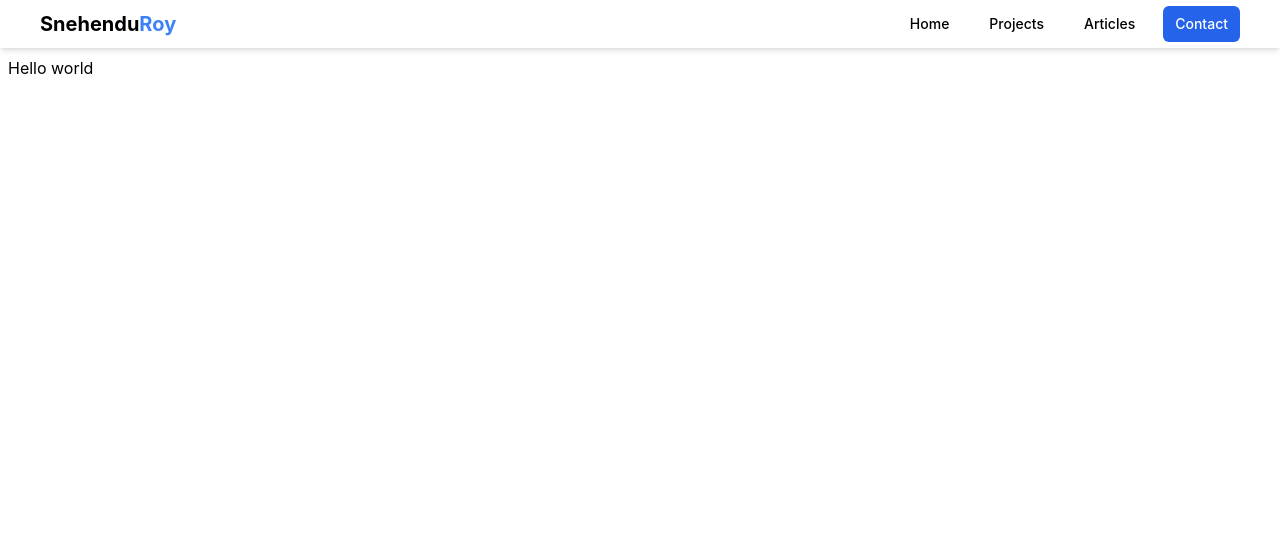
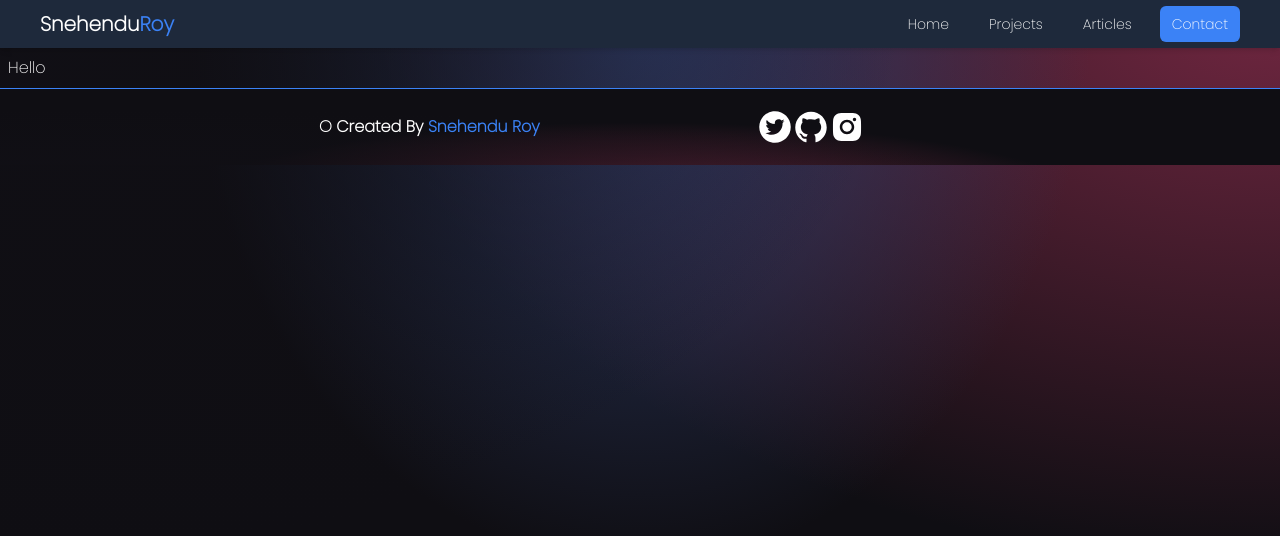
Before and after one commit to snehendu098/blog-next, a Next.js app: page /articles in a window 1280 px wide. Shown: the top 536 px of the page. Built offline with nearby package versions, Linux system fonts and the light colour scheme.

Commit message:
homepage done

```diff
--- /dev/null
+++ b/components/Footer.jsx
@@ -0,0 +1,35 @@
+import Link from "next/link";
+import React from "react";
+import {
+  AiFillGithub,
+  AiFillTwitterCircle,
+  AiFillInstagram,
+} from "react-icons/ai";
+
+const Footer = () => {
+  return (
+    <div className="p-2 w-full bg-slate-800 gradient-bg-footer bottom-0 font-bold border-t border-blue-500 flex items-center justify-center relative">
+      <div className="w-1/2 text-center smx:text-sm">
+        &#169; Created By{" "}
+        <Link href={"/"}>
+          <span className="text-blue-500 cursor-pointer">Snehendu Roy</span>
+        </Link>
+      </div>
+      <div className="w-1/3">
+        <div className="flex p-3 text-4xl mdx:p-5">
+          <div className="hover:text-blue-500 cursor-pointer">
+            <AiFillTwitterCircle />
+          </div>
+          <div className="hover:text-slate-900 cursor-pointer">
+            <AiFillGithub />
+          </div>
+          <div className="hover:text-red-600 cursor-pointer">
+            <AiFillInstagram />
+          </div>
+        </div>
+      </div>
+    </div>
+  );
+};
+
+export default Footer;
--- a/components/Header.jsx
+++ b/components/Header.jsx
@@ -7,27 +7,29 @@ const Header = () => {
   const [isOpen, setIsOpen] = useState(false);
   return (
     <div>
-      <nav className="shadow-md sticky w-full z-10 bg-white">
+      <nav className="shadow-md sticky w-full z-10 bg-slate-800">
         <div className="w-full">
           <div className="flex items-center h-12 w-full">
             <div className="flex items-center  mx-10  justify-between w-full">
               <div className="flex justify-center items-center flex-shrink-0 ">
-                <h1 className=" font-bold text-xl cursor-pointer">
-                  Snehendu<span className="text-blue-500">Roy</span>
-                </h1>
+                <Link href={"/"}>
+                  <h1 className=" font-bold text-xl cursor-pointer">
+                    Snehendu<span className="text-blue-500">Roy</span>
+                  </h1>
+                </Link>
               </div>
               <div className="hidden md:block">
                 <div className="ml-10 flex items-baseline space-x-4">
                   {links.map((item, index) => (
                     <Link href={item.link} key={index}>
-                      <div className="cursor-pointer hover:bg-blue-600 text-black hover:text-white px-3 py-2 rounded-md text-sm font-medium">
+                      <div className="cursor-pointer hover:bg-blue-500  px-3 py-2 rounded-md text-sm font-medium">
                         {item.name}
                       </div>
                     </Link>
                   ))}
 
                   <Link href={"mailto:roysnehendu1029@gmail.com"}>
-                    <div className="cursor-pointer bg-blue-600 text-white px-3 py-2 rounded-md text-sm font-medium hover:bg-black">
+                    <div className="cursor-pointer bg-blue-500 text-white px-3 py-2 rounded-md text-sm font-medium hover:bg-black">
                       Contact
                     </div>
                   </Link>
@@ -38,7 +40,7 @@ const Header = () => {
               <button
                 onClick={() => setIsOpen(!isOpen)}
                 type="button"
-                className="bg-blue-600 inline-flex items-center justify-center p-2 rounded-md text-white  hover:bg-blue-600 focus:outline-none focus:ring-2 focus:ring-offset-2 focus:ring-offset-blue-800 focus:ring-white"
+                className="bg-blue-500 inline-flex items-center justify-center p-2 rounded-md text-white  hover:bg-blue-500 focus:outline-none focus:ring-2 focus:ring-offset-2 focus:ring-offset-blue-800 focus:ring-white"
                 aria-controls="mobile-menu"
                 aria-expanded="false"
               >
@@ -91,15 +93,15 @@ const Header = () => {
           leaveTo="opacity-0 scale-95"
         >
           <div
-            className="md:hidden absolute w-full shadow-md bg-white"
+            className="md:hidden absolute w-full shadow-md bg-slate-900"
             id="mobile-menu"
           >
-            <div className="bg-white px-2 pt-2 pb-3 space-y-1 sm:px-3">
+            <div className="bg-slate-800 px-2 pt-2 pb-3 space-y-1 sm:px-3">
               {links.map((item, index) => (
                 <Link href={item.link} key={index}>
                   <div
                     onClick={() => setIsOpen(false)}
-                    className="cursor-pointer hover:bg-blue-600 text-black hover:text-white block px-3 py-2 rounded-md text-base font-medium"
+                    className="cursor-pointer hover:bg-blue-500  hover:text-white block px-3 py-2 rounded-md text-base font-medium"
                   >
                     {item.name}
                   </div>
@@ -109,7 +111,7 @@ const Header = () => {
               <Link href={"mailto:roysnehendu1029@gmail.com"}>
                 <div
                   onClick={() => setIsOpen(false)}
-                  className="cursor-pointer hover:bg-blue-600 text-black hover:text-white block px-3 py-2 rounded-md text-base font-medium"
+                  className="cursor-pointer hover:bg-blue-500  hover:text-white block px-3 py-2 rounded-md text-base font-medium"
                 >
                   Contact
                 </div>
--- a/components/IntroComponent.jsx
+++ b/components/IntroComponent.jsx
@@ -10,9 +10,15 @@ import Link from "next/link";
 
 const IntroComponent = () => {
   return (
-    <div className="w-full bg-white mdx:flex-col mdx:justify-center mdx:items-center mt-2 flex md:flex-row-reverse shadow-md">
+    <div className="w-full bg-slate-800 blue-glassmorphism mdx:flex-col mdx:justify-center mdx:items-center mt-2 flex md:flex-row-reverse shadow-md">
       <div className="w-1/2 flex items-center justify-center p-10 mdx:mt-3 mdx:p-0">
-        <Image src={pic} alt="hello" height={300} width={300} />
+        <Image
+          src={pic}
+          alt="hello"
+          height={200}
+          width={200}
+          className="rounded-full"
+        />
       </div>
       <div className="md:w-1/2 p-2 m-2 mdx:p-1">
         <p className="text-6xl mt-3 p-7 mdx:mt-0 mdx:p-5 mdx:text-4xl font-bold">
@@ -22,7 +28,9 @@ const IntroComponent = () => {
           A programmer with entrepreneurship goals. Here, I will share my
           learnings through{" "}
           <Link href={"/articles"}>
-            <span className="text-blue-600 cursor-pointer">ARTICLES</span>
+            <span className="text-blue-500 cursor-pointer font-bold">
+              ARTICLES
+            </span>
           </Link>
         </p>
         <div className="flex px-7 text-4xl mdx:p-5">
--- /dev/null
+++ b/components/PostCard.jsx
@@ -0,0 +1,18 @@
+import React from "react";
+
+const PostCard = ({ data }) => {
+  console.log(data);
+  return (
+    <div className="w-full md:m-3 my-2 md:w-[40%] white-glassmorphism xl:w-[30%] rounded-t-md pb-3 shadow-2xl flex flex-col items-center justify-center bg-slate-800">
+      <img
+        src={data?.fetauredImage?.url}
+        alt="image"
+        className="w-full h-60 object-cover rounded-t-md shadow-lg"
+      />
+      <p className="text-2xl font-bold py-2 text-center">{data?.title}</p>
+      <p className="text-sm px-5 text-center">{data?.description}</p>
+    </div>
+  );
+};
+
+export default PostCard;
--- /dev/null
+++ b/components/PostComponent.jsx
@@ -0,0 +1,14 @@
+import React from "react";
+import PostCard from "./PostCard";
+
+const PostComponent = ({ data }) => {
+  return (
+    <div className="flex flex-wrap items-center justify-center">
+      {data?.posts.map((item, index) => (
+        <PostCard data={item} key={index} />
+      ))}
+    </div>
+  );
+};
+
+export default PostComponent;
--- a/pages/_app.js
+++ b/pages/_app.js
@@ -1,13 +1,15 @@
+import Footer from "../components/Footer";
 import Header from "../components/Header";
 import "../styles/globals.css";
 
 function MyApp({ Component, pageProps }) {
   return (
-    <div className="min-h-[100vh] max-w-[100vw]">
+    <div className="min-h-[100vh] gradient-bg-welcome max-w-[100vw] bg-slate-900 text-white">
       <Header />
       <div className="p-2">
         <Component {...pageProps} />
       </div>
+      <Footer />
     </div>
   );
 }
--- a/pages/articles.js
+++ /dev/null
@@ -1,11 +0,0 @@
-import React from "react";
-
-const Articles = () => {
-  return (
-    <div>
-      <p>Hello world</p>
-    </div>
-  );
-};
-
-export default Articles;
--- /dev/null
+++ b/pages/articles/index.js
@@ -0,0 +1,7 @@
+import React from "react";
+
+const App = () => {
+  return <div>Hello</div>;
+};
+
+export default App;
--- a/pages/index.js
+++ b/pages/index.js
@@ -1,15 +1,26 @@
 import Head from "next/head";
 import IntroComponent from "../components/IntroComponent";
+import PostComponent from "../components/PostComponent";
+import { getPosts } from "../graphql/CoreQueries";
 
-export default function Home() {
+export const getServerSideProps = async () => {
+  const res = await getPosts(3);
+  return {
+    props: { data: res },
+  };
+};
+
+export default function Home({ data }) {
+  // console.log(data);
   return (
-    <div>
+    <div className="min-h-[80vh]">
       <Head>
         <title>Create Next App</title>
         <meta name="description" content="Generated by create next app" />
         <link rel="icon" href="/favicon.ico" />
       </Head>
       <IntroComponent />
+      <PostComponent data={data} />
     </div>
   );
 }
--- a/styles/globals.css
+++ b/styles/globals.css
@@ -1,9 +1,11 @@
+@import url("https://fonts.googleapis.com/css2?family=Roboto+Serif:wght@200&display=swap");
+@import url("https://fonts.googleapis.com/css2?family=Poppins:wght@200&display=swap");
+
 html,
 body {
   padding: 0;
   margin: 0;
-  font-family: -apple-system, BlinkMacSystemFont, Segoe UI, Roboto, Oxygen,
-    Ubuntu, Cantarell, Fira Sans, Droid Sans, Helvetica Neue, sans-serif;
+  font-family: "Poppins", sans-serif;
 }
 
 a {
@@ -18,3 +20,67 @@ a {
 @tailwind base;
 @tailwind components;
 @tailwind utilities;
+
+.gradient-bg-welcome {
+  background-color: #0f0e13;
+  background-image: radial-gradient(
+      at 0% 0%,
+      hsla(253, 16%, 7%, 1) 0,
+      transparent 50%
+    ),
+    radial-gradient(at 50% 0%, hsla(225, 39%, 30%, 1) 0, transparent 50%),
+    radial-gradient(at 100% 0%, hsla(339, 49%, 30%, 1) 0, transparent 50%);
+}
+
+.gradient-bg-footer {
+  background-color: #0f0e13;
+  background-image: radial-gradient(
+      at 0% 100%,
+      hsla(253, 16%, 7%, 1) 0,
+      transparent 53%
+    ),
+    radial-gradient(at 50% 150%, hsla(339, 49%, 30%, 1) 0, transparent 50%);
+}
+.blue-glassmorphism {
+  background: rgb(39, 51, 89, 0.4);
+  border-radius: 16px;
+  box-shadow: 0 4px 30px rgba(0, 0, 0, 0.2);
+  backdrop-filter: blur(5px);
+  -webkit-backdrop-filter: blur(5px);
+  border: 1px solid rgba(0, 0, 0, 0.3);
+}
+
+/* white glassmorphism */
+.white-glassmorphism {
+  background: rgba(255, 255, 255, 0.05);
+  backdrop-filter: blur(5px);
+  border: rgba(107, 107, 107, 0.404);
+  border-radius: 16px;
+}
+
+.eth-card {
+  background-color: #a099ff;
+  background-image: radial-gradient(
+      at 83% 67%,
+      rgb(152, 231, 156) 0,
+      transparent 58%
+    ),
+    radial-gradient(at 67% 20%, hsla(357, 94%, 71%, 1) 0, transparent 59%),
+    radial-gradient(at 88% 35%, hsla(222, 81%, 65%, 1) 0, transparent 50%),
+    radial-gradient(at 31% 91%, hsla(9, 61%, 61%, 1) 0, transparent 52%),
+    radial-gradient(at 27% 71%, hsla(336, 91%, 65%, 1) 0, transparent 49%),
+    radial-gradient(at 74% 89%, hsla(30, 98%, 65%, 1) 0, transparent 51%),
+    radial-gradient(at 53% 75%, hsla(174, 94%, 68%, 1) 0, transparent 45%);
+}
+
+.text-gradient {
+  background-color: #fff;
+  background-image: radial-gradient(
+      at 4% 36%,
+      hsla(0, 0%, 100%, 1) 0,
+      transparent 53%
+    ),
+    radial-gradient(at 100% 60%, rgb(0, 0, 0) 0, transparent 50%);
+  -webkit-background-clip: text;
+  -webkit-text-fill-color: transparent;
+}
```
Also changed, not shown: graphql/CoreQueries.js (+4 -7 lines).
